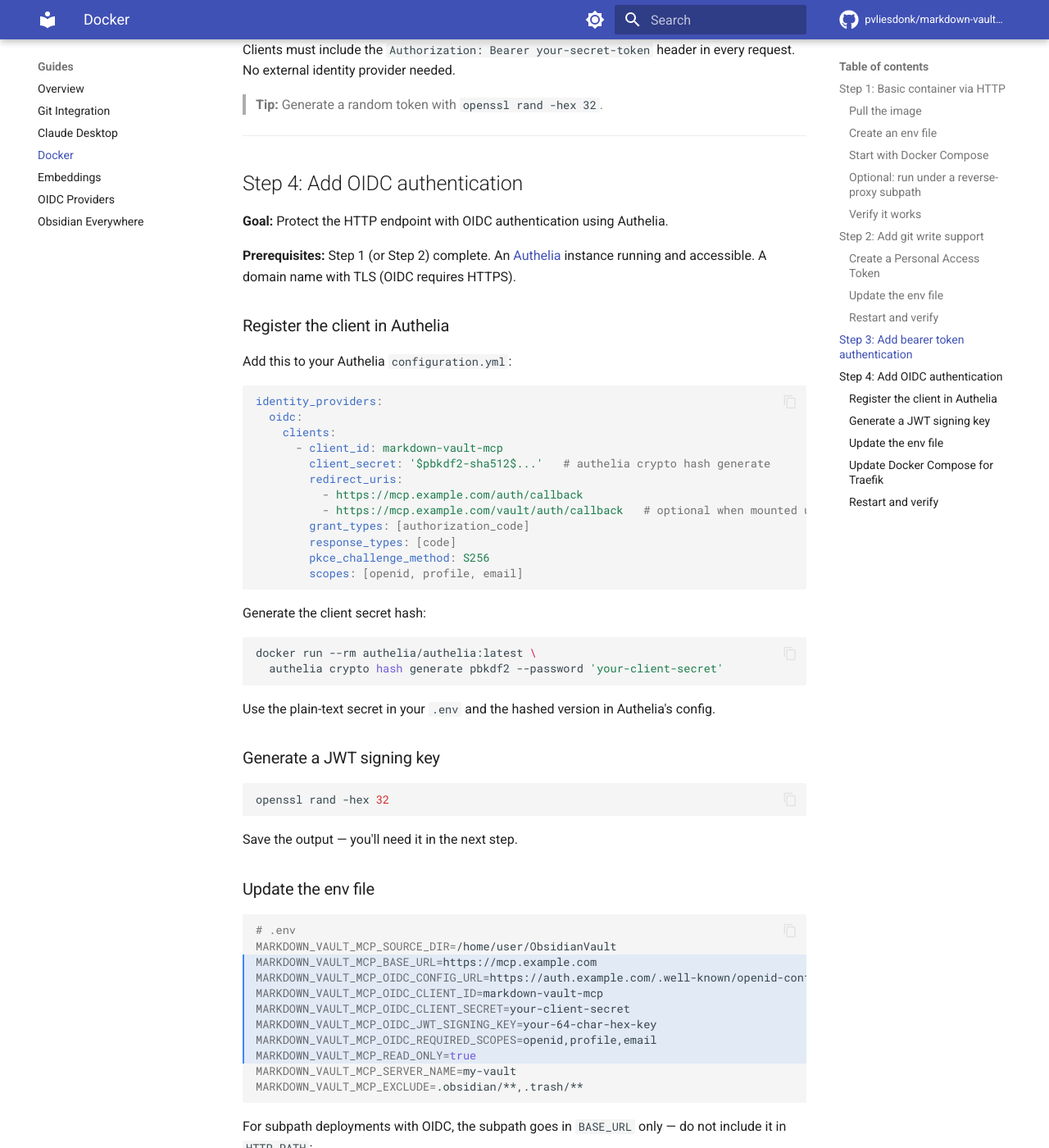
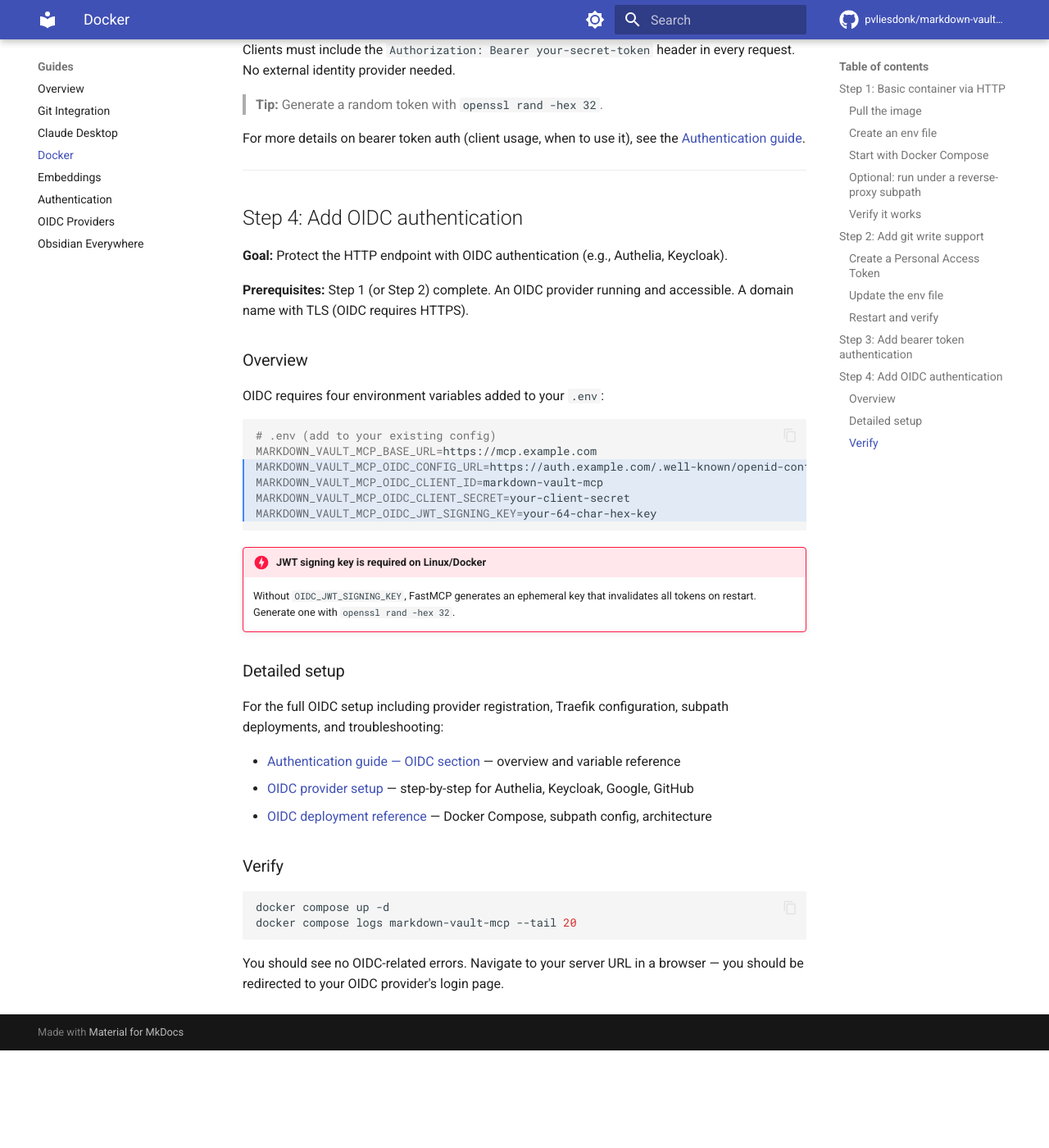
Before and after one commit to pvliesdonk/markdown-mcp, an MkDocs documentation site: the page built from docs/guides/docker.md, in a window 1280 px wide and 1400 px high, scrolled down 3653 px. Shown: the whole window at 82% size. Built offline with MkDocs 1.6.1 and Material for MkDocs 9.7.7, drawn with Linux system fonts in a browser that asks for light colours; comment, search, counter and statistics services are not loaded; after the commit the page ends 4934 px from its top, so only the background shows below that; some of the changed text lies outside the part shown.

Commit message:
docs: dedicated authentication guide consolidating auth setup
- New docs/guides/authentication.md: auth modes overview, bearer token
  setup, OIDC overview with links, troubleshooting section
- README.md: trimmed §Authentication to overview + link to full guide
- Docker guide: Step 3 links to auth guide, Step 4 trimmed to overview
  with links to OIDC reference and provider guides
- deployment/oidc.md: cross-link to auth guide for mode overview
- guides/index.md: added bearer token and OIDC auth entries
- Fixed broken anchors: step-3 → step-4 in oidc-providers.md and
  obsidian-everywhere.md (renumbered in PR #167)

Closes #168

Co-Authored-By: Claude Opus 4.6 <noreply@anthropic.com>

````diff
--- a/docs/deployment/oidc.md
+++ b/docs/deployment/oidc.md
@@ -1,6 +1,6 @@
 # OIDC Authentication
 
-Optional token-based authentication for HTTP deployments. OIDC activates automatically when all four required environment variables are set.
+Optional token-based authentication for HTTP deployments. OIDC activates automatically when all four required environment variables are set. For an overview of all authentication modes (bearer token, OIDC, no auth), see the [Authentication guide](../guides/authentication.md).
 
 !!! warning "Transport requirement"
     OIDC requires `--transport http` (or `sse`). It has no effect with `--transport stdio`.
--- a/docs/guides/docker.md
+++ b/docs/guides/docker.md
@@ -158,128 +158,45 @@ Clients must include the `Authorization: Bearer your-secret-token` header in eve
 
 > **Tip:** Generate a random token with `openssl rand -hex 32`.
 
+For more details on bearer token auth (client usage, when to use it), see the [Authentication guide](authentication.md#bearer-token).
+
 ---
 
 ## Step 4: Add OIDC authentication
 
-**Goal:** Protect the HTTP endpoint with OIDC authentication using Authelia.
+**Goal:** Protect the HTTP endpoint with OIDC authentication (e.g., Authelia, Keycloak).
 
-**Prerequisites:** Step 1 (or Step 2) complete. An [Authelia](https://www.authelia.com/) instance running and accessible. A domain name with TLS (OIDC requires HTTPS).
+**Prerequisites:** Step 1 (or Step 2) complete. An OIDC provider running and accessible. A domain name with TLS (OIDC requires HTTPS).
 
-### Register the client in Authelia
+### Overview
 
-Add this to your Authelia `configuration.yml`:
+OIDC requires four environment variables added to your `.env`:
 
-```yaml
-identity_providers:
-  oidc:
-    clients:
-      - client_id: markdown-vault-mcp
-        client_secret: '$pbkdf2-sha512$...'   # authelia crypto hash generate
-        redirect_uris:
-          - https://mcp.example.com/auth/callback
-          - https://mcp.example.com/vault/auth/callback   # optional when mounted under /vault
-        grant_types: [authorization_code]
-        response_types: [code]
-        pkce_challenge_method: S256
-        scopes: [openid, profile, email]
-```
-
-Generate the client secret hash:
-
-```bash
-docker run --rm authelia/authelia:latest \
-  authelia crypto hash generate pbkdf2 --password 'your-client-secret'
-```
-
-Use the plain-text secret in your `.env` and the hashed version in Authelia's config.
-
-### Generate a JWT signing key
-
-```bash
-openssl rand -hex 32
-```
-
-Save the output — you'll need it in the next step.
-
-### Update the env file
-
-```bash hl_lines="3-9"
-# .env
-MARKDOWN_VAULT_MCP_SOURCE_DIR=/home/user/ObsidianVault
+```bash hl_lines="3-6"
+# .env (add to your existing config)
 MARKDOWN_VAULT_MCP_BASE_URL=https://mcp.example.com
 MARKDOWN_VAULT_MCP_OIDC_CONFIG_URL=https://auth.example.com/.well-known/openid-configuration
 MARKDOWN_VAULT_MCP_OIDC_CLIENT_ID=markdown-vault-mcp
 MARKDOWN_VAULT_MCP_OIDC_CLIENT_SECRET=your-client-secret
 MARKDOWN_VAULT_MCP_OIDC_JWT_SIGNING_KEY=your-64-char-hex-key
-MARKDOWN_VAULT_MCP_OIDC_REQUIRED_SCOPES=openid,profile,email
-MARKDOWN_VAULT_MCP_READ_ONLY=true
-MARKDOWN_VAULT_MCP_SERVER_NAME=my-vault
-MARKDOWN_VAULT_MCP_EXCLUDE=.obsidian/**,.trash/**
 ```
 
-For subpath deployments with OIDC, the subpath goes in `BASE_URL` only — do not include it in `HTTP_PATH`:
+!!! danger "JWT signing key is required on Linux/Docker"
+    Without `OIDC_JWT_SIGNING_KEY`, FastMCP generates an ephemeral key that invalidates all tokens on restart. Generate one with `openssl rand -hex 32`.
 
-```bash
-MARKDOWN_VAULT_MCP_HTTP_PATH=/mcp
-MARKDOWN_VAULT_MCP_BASE_URL=https://mcp.example.com/vault
-```
+### Detailed setup
 
-The reverse proxy must strip the `/vault` prefix before forwarding. See the [OIDC subpath deployment guide](../deployment/oidc.md#subpath-deployments) for the full Traefik configuration and known limitations.
+For the full OIDC setup including provider registration, Traefik configuration, subpath deployments, and troubleshooting:
 
-!!! danger "JWT signing key is required on Linux/Docker"
-    Without `OIDC_JWT_SIGNING_KEY`, FastMCP generates an ephemeral key that invalidates all tokens on restart. Always set a stable key in Docker deployments.
+- [Authentication guide — OIDC section](authentication.md#oidc) — overview and variable reference
+- [OIDC provider setup](oidc-providers.md) — step-by-step for Authelia, Keycloak, Google, GitHub
+- [OIDC deployment reference](../deployment/oidc.md) — Docker Compose, subpath config, architecture
 
-### Update Docker Compose for Traefik
-
-Your `compose.yml` should have the Traefik labels and network configured. See the [Docker deployment reference](../deployment/docker.md#traefik-reverse-proxy) for the full compose file, or add these labels:
-
-```yaml
-services:
-  markdown-vault-mcp:
-    labels:
-      - "traefik.enable=true"
-      - "traefik.http.routers.markdown-vault-mcp.rule=Host(`mcp.example.com`)"
-      - "traefik.http.routers.markdown-vault-mcp.tls.certresolver=letsencrypt"
-      - "traefik.http.services.markdown-vault-mcp.loadbalancer.server.port=8000"
-    networks:
-      - traefik
-
-networks:
-  traefik:
-    external: true
-```
-
-For OIDC subpath deployments, the Traefik routing is different — the prefix must be stripped and OAuth discovery routes must be forwarded separately. See the [OIDC subpath deployment guide](../deployment/oidc.md#subpath-deployments) for the full configuration.
-
-### Restart and verify
+### Verify
 
 ```bash
 docker compose up -d
-```
-
-Test the OIDC flow (default non-subpath):
-
-1. Navigate to `https://mcp.example.com` in a browser
-2. You should be redirected to your Authelia login page
-3. After authentication, you should be redirected back with a valid session
-
-Callback URI for this setup:
-
-```text
-https://mcp.example.com/auth/callback
-```
-
-Subpath callback example:
-
-```text
-https://mcp.example.com/vault/auth/callback
-```
-
-Check the container logs for OIDC initialization:
-
-```bash
 docker compose logs markdown-vault-mcp --tail 20
 ```
 
-You should see no OIDC-related errors. If you see "invalid client" errors, verify the `client_id` and `redirect_uris` match between the `.env` and Authelia config.
+You should see no OIDC-related errors. Navigate to your server URL in a browser — you should be redirected to your OIDC provider's login page.
--- a/mkdocs.yml
+++ b/mkdocs.yml
@@ -116,6 +116,7 @@ nav:
       - Claude Desktop: guides/claude-desktop.md
       - Docker: guides/docker.md
       - Embeddings: guides/embeddings.md
+      - Authentication: guides/authentication.md
       - OIDC Providers: guides/oidc-providers.md
       - Obsidian Everywhere: guides/obsidian-everywhere.md
   - MCP Interface:
````
Also changed, not shown: README.md (+2 -66 lines), docs/guides/authentication.md (added, +155 -0 lines), docs/guides/index.md (+2 -1 lines), docs/guides/obsidian-everywhere.md (+1 -1 lines), docs/guides/oidc-providers.md (+3 -3 lines).
